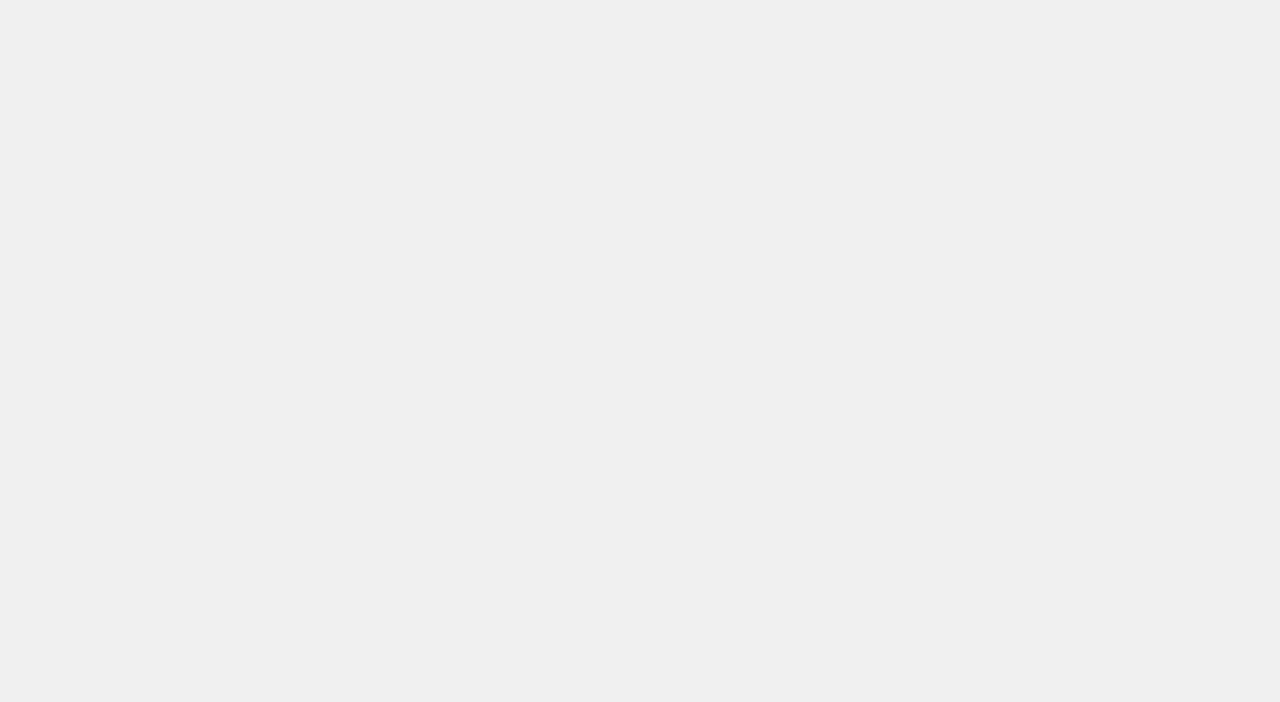
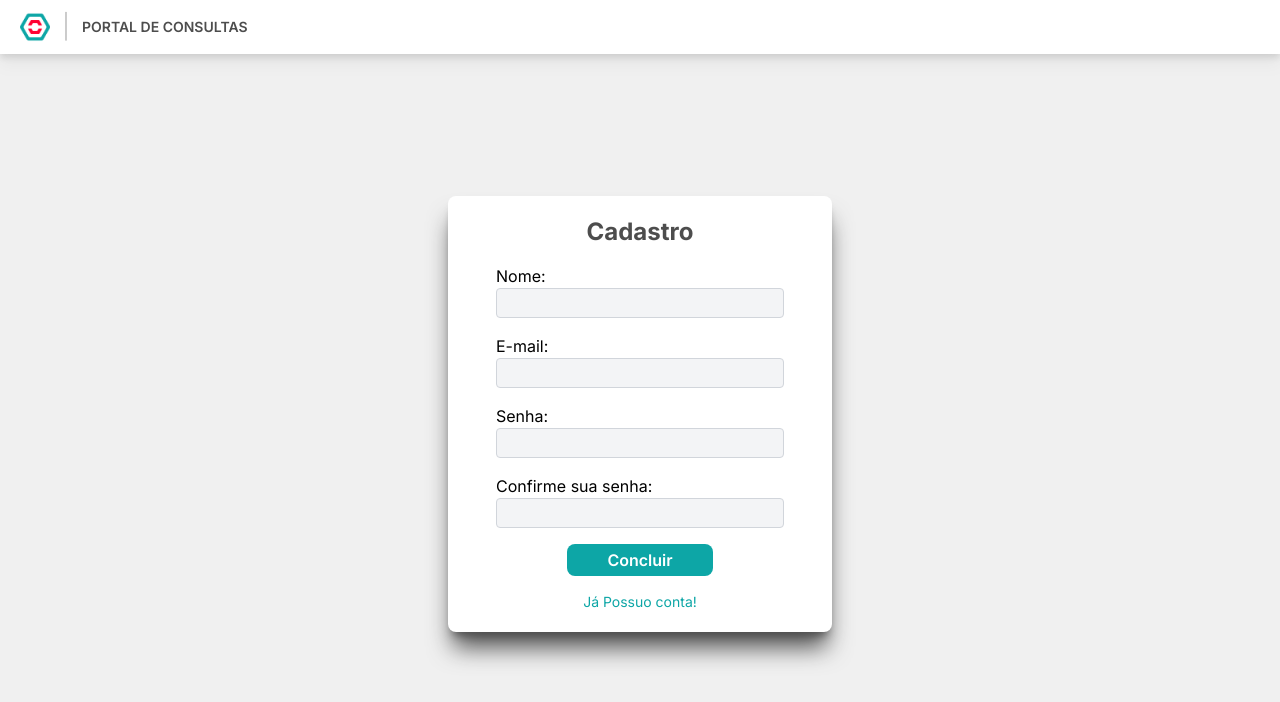
Before and after one commit to JoaoVitorMirandaBandeira/portal_de_consultas_frontend, a Next.js app: page /cadastro in a window 1280 px wide. Shown: the top 702 px of the page. Built offline with nearby package versions, Linux system fonts and the light colour scheme.

Commit message:
#1 Criando a pagina de cadastro

```diff
--- a/src/app/cadastro/page.tsx
+++ b/src/app/cadastro/page.tsx
@@ -1,6 +1,76 @@
-export default function Cadastro(){
-    return(
+'use client'
+import CardForm from "@/components/form/form";
+import Input from "@/components/input/input";
+import Navbar from "@/components/navBar/navBarr";
+import Link from "next/link";
+import { ChangeEvent, useState } from "react";
+
+interface FormDataInterface {
+    name: string,
+    email: string,
+    passWord: string,
+    confirmPassWord: string
+}
+
+export default function Cadastro() {
+    const [formData, setFormData] = useState<FormDataInterface>({
+        name: "",
+        email: "",
+        passWord: "",
+        confirmPassWord: ""
+    })
+
+    const handleInputChange = (event: ChangeEvent<HTMLInputElement>) => {
+        const { name, value } = event.target
+        setFormData((prevData) => ({
+            ...prevData,
+            [name]: value
+        }))
+    }
+    return (
         <>
+            <title>Cadastro</title>
+            <div className="h-[100vh]">
+                <Navbar />
+                <div className="flex justify-center items-center h-[90vh] ">
+                    <CardForm title="Cadastro">
+                        <Input
+                            label="Nome:"
+                            type="text"
+                            value={formData.name}
+                            name="name"
+                            required
+                            onChange={handleInputChange} />
+                        <Input
+                            label="E-mail:"
+                            type="text"
+                            value={formData.email}
+                            name="email"
+                            required
+                            onChange={handleInputChange} />
+                        <Input
+                            label="Senha:"
+                            type="password"
+                            value={formData.passWord}
+                            name="passWord"
+                            minLength={8}
+                            required
+                            onChange={handleInputChange} />
+                        <Input
+                            label="Confirme sua senha:"
+                            type="password"
+                            value={formData.confirmPassWord}
+                            name="confirmPassWord"
+                            minLength={8}
+                            required
+                            onChange={handleInputChange} />
+                        <button className="bg-primaryRubeus-green px-10 py-1 rounded-lg text-white font-semibold">
+                            Concluir
+                        </button>
+                        <Link href='/login' className="text-sm text-primaryRubeus-green">Já Possuo conta!</Link>
+                    </CardForm>
+                </div>
+            </div>
         </>
     )
 }
--- a/src/app/login/page.tsx
+++ b/src/app/login/page.tsx
@@ -1,42 +1,33 @@
 "use client";
 import Input from "@/components/input/input";
-import {ChangeEvent, useState} from "react";
+import { ChangeEvent, useState } from "react";
 import Navbar from "@/components/navBar/navBarr";
 import CardForm from "@/components/form/form";
 import Link from "next/link";
 import Head from "next/head";
-import { Metadata } from "next";
 
-export const metadata: Metadata = {
-    title: 'Create Next App',
-    description: 'Generated by create next app',
-  }
-interface FormDataInterface{
+interface FormDataInterface {
     email: string,
     password: string
 }
-const Consultas= ()=>{
+const Login = () => {
     const [formData, setFormData] = useState<FormDataInterface>({
         email: '',
         password: ''
     })
 
-    const handleInputChange = (event:ChangeEvent<HTMLInputElement>) => {
-        const {name, value} = event.target
+    const handleInputChange = (event: ChangeEvent<HTMLInputElement>) => {
+        const { name, value } = event.target
         setFormData((prevData) => ({
             ...prevData,
             [name]: value,
         }));
     }
-    return(
+    return (
         <>
-        <Head>
-        <title>HomePage</title>
-        <meta name="description" content="Generated by create next app" />
-        <link rel="icon" href="/favicon.ico" />
-        </Head>
+            <title>Login</title>
             <div className="h-[100vh]">
-            <Navbar/>
+                <Navbar />
                 <div className="flex justify-center items-center h-[90vh] ">
                     <CardForm title="Login">
                         <Input
@@ -44,13 +35,15 @@ const Consultas= ()=>{
                             type="text"
                             value={formData.email}
                             name="email"
-                    onChange={handleInputChange}/>
+                            required
+                            onChange={handleInputChange} />
                         <Input
                             label="Senha:"
                             type="password"
                             value={formData.password}
                             name="password"
-                    onChange={handleInputChange}/>
+                            required
+                            onChange={handleInputChange} />
                         <button className="bg-primaryRubeus-green px-10 py-1 rounded-lg text-white font-semibold">
                             Acessar
                         </button>
@@ -62,4 +55,4 @@ const Consultas= ()=>{
     )
 }
 
-export default Consultas
+export default Login
--- a/src/app/page.tsx
+++ b/src/app/page.tsx
@@ -1,5 +1,9 @@
+import { Metadata } from 'next'
 import Image from 'next/image'
 
+export const metadata: Metadata = {
+  title:"Home"
+}
 export default function Home() {
   return (
     <main className="flex min-h-screen flex-col items-center justify-between p-24">
--- a/src/components/form/form.tsx
+++ b/src/components/form/form.tsx
@@ -1,15 +1,15 @@
 import { ReactNode } from "react"
 
-interface CardForm{
+interface CardForm {
     children: ReactNode,
-    title:string
+    title: string
 }
 
-export default function CardForm({children,title}:CardForm){
-    return(
-        <div className="bg-white h-80 w-96 flex flex-col items-center justify-evenly rounded-lg shadow-xl shadow-primaryRubeus-gray">
+export default function CardForm({ children, title }: CardForm) {
+    return (
+        <div className="bg-white p-5 gap-4 h-max w-96 flex flex-col items-center justify-evenly rounded-lg shadow-xl shadow-primaryRubeus-gray">
             <h1 className="font-bold text-2xl text-primaryRubeus-gray">{title}</h1>
-                {children}
+            {children}
         </div>
     )
 }
```
Lines whose indentation alone changed are shown as unchanged.
